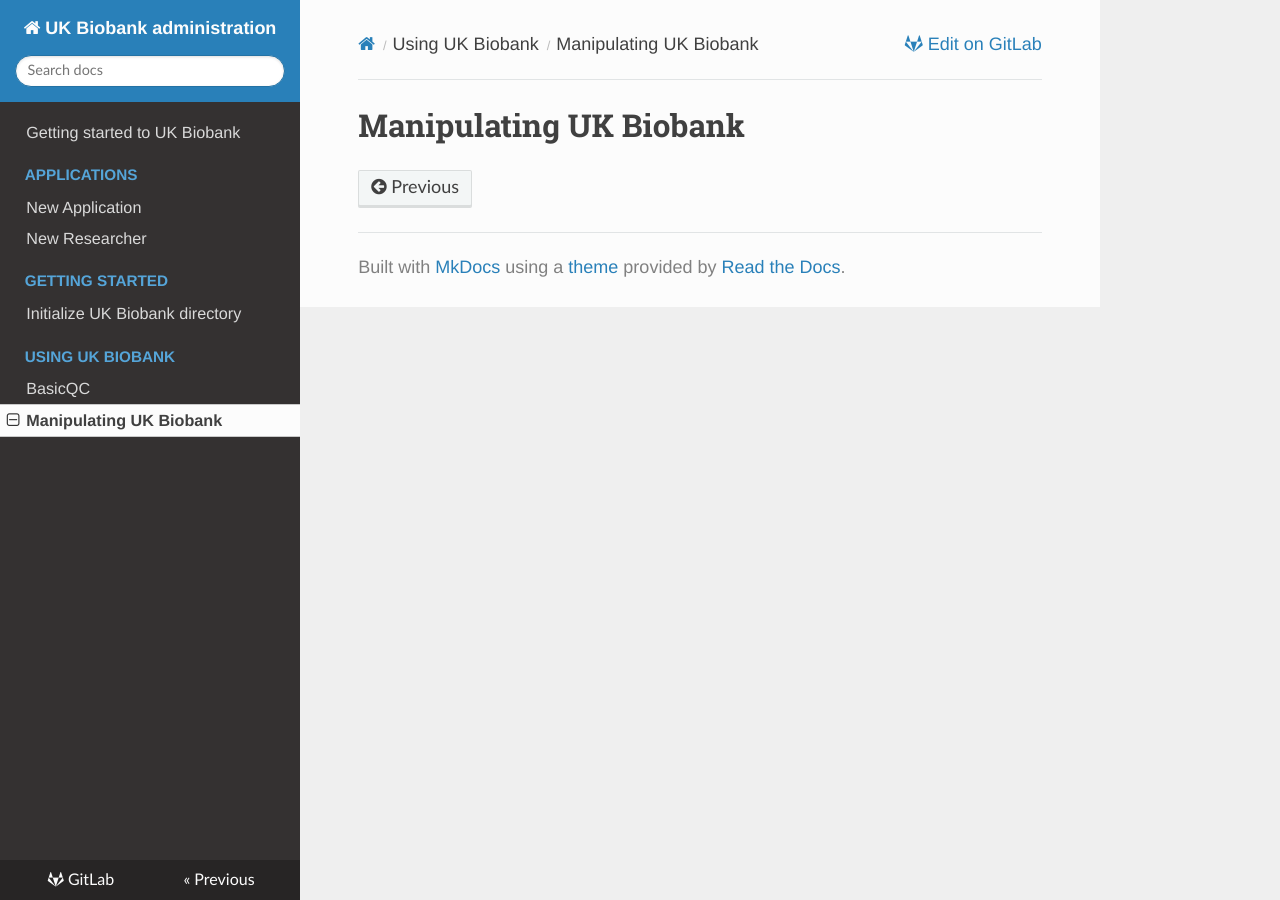
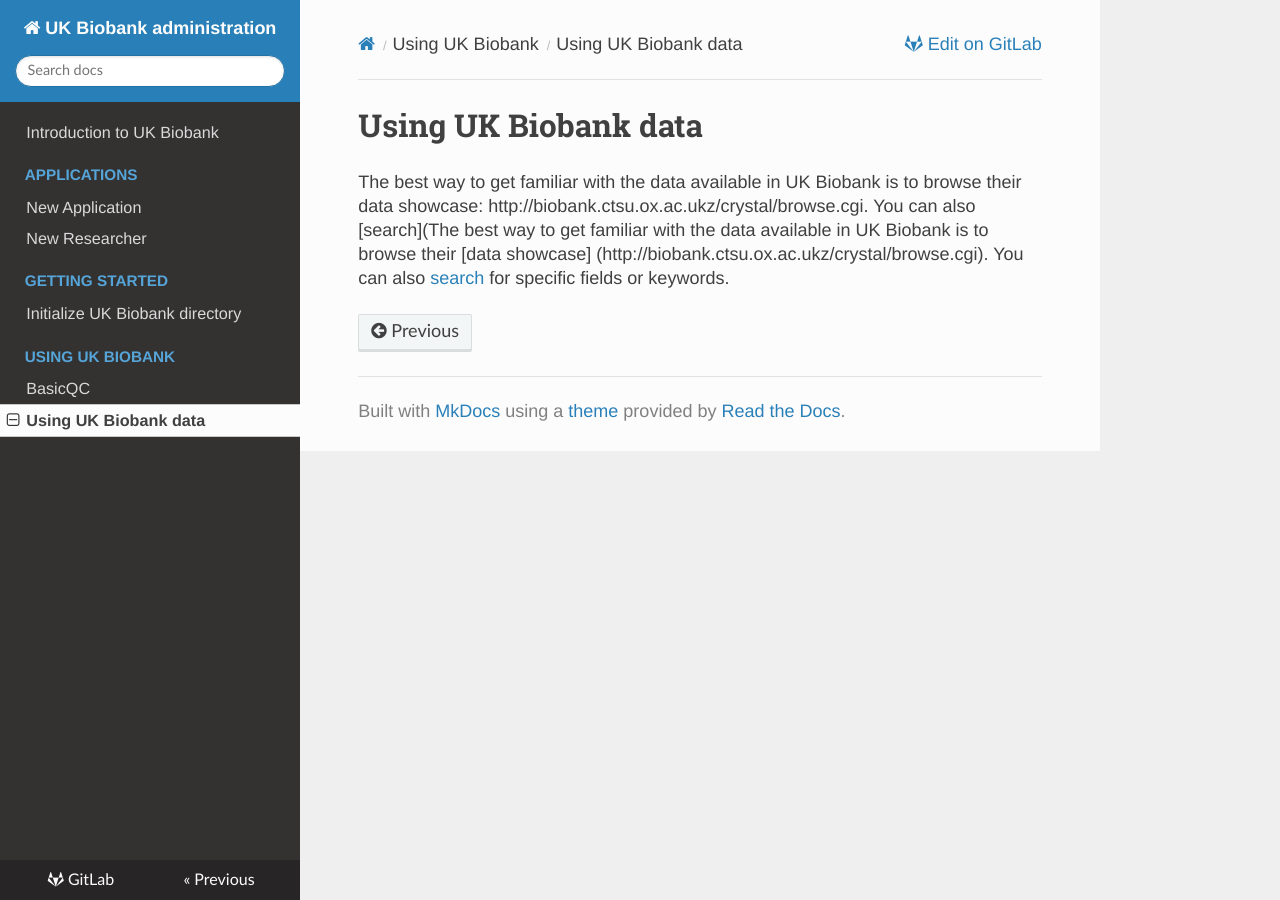
Before and after one commit to garethmarkel/ukb-administration, an MkDocs documentation site: the page built from docs/admin/data_manipulation.md, in a window 1280 px wide. Built offline with MkDocs 1.6.1, drawn with Linux system fonts in a browser that asks for light colours; comment, search, counter and statistics services are not loaded.

Commit message:
Minor changes to index and data manipulation

```diff
--- a/docs/admin/data_manipulation.md
+++ b/docs/admin/data_manipulation.md
@@ -1 +1,3 @@
-# Manipulating UK Biobank
+# Using UK Biobank data
+
+The best way to get familiar with the data available in UK Biobank is to browse their data showcase: http://biobank.ctsu.ox.ac.ukz/crystal/browse.cgi. You can also [search](The best way to get familiar with the data available in UK Biobank is to browse their [data showcase] (http://biobank.ctsu.ox.ac.ukz/crystal/browse.cgi). You can also [search](http://biobank.ctsu.ox.ac.uk/crystal/search.cgi) for specific fields or keywords.
--- a/docs/index.md
+++ b/docs/index.md
@@ -1,4 +1,4 @@
-# Getting started to UK Biobank
+# Introduction to UK Biobank
 ## Introduction
 
 The UK Biobank is a very large population-based prospective study that includes detailed health-related and genetic data on about 500,000 individuals and is available to the research community. Men and women aged 40-69 years were recruited during 2006-2010 across 22 recruitment centers in the United Kingdom (Figure 1). Participants provided general consent for all types of health research by both academic and commercial researchers and follow-up through health-related records.
```
